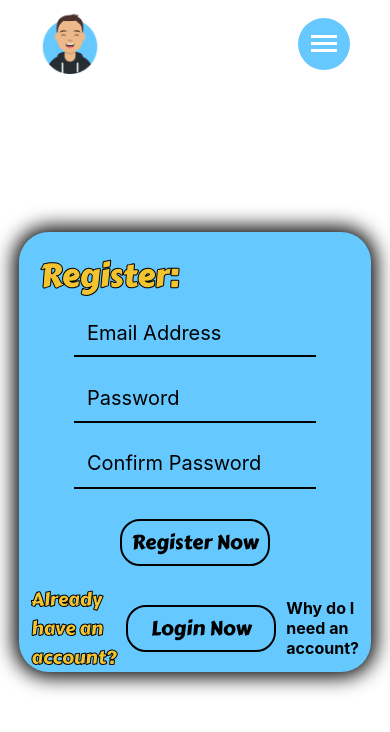
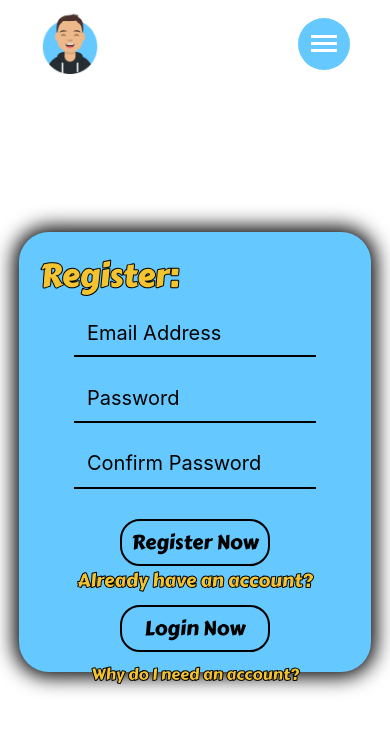
Before and after one commit to BlazingIsFire/andrews-webpage, a React (Create React App) app in the folder client/: page /register in a window 390 px wide. Shown: the top 732 px of the page. Built offline with nearby package versions, Linux system fonts and the light colour scheme; no server answers.

Commit message:
Added styling for information modal and mobile device support.

```diff
--- a/client/src/pages/RegisterPage.css
+++ b/client/src/pages/RegisterPage.css
@@ -13,7 +13,7 @@ Start of Register Page
     z-index: 1;
     height: 100%;
     width: 100%;
-    position: relative;
+    position: absolute;
     display: flex;
     justify-content: center;
     align-items: center;
@@ -249,6 +249,111 @@ Register Error Label
 }
 
 /*
+=============================
+Login Form route buttons
+=============================
+*/
+
+.login-page-box-route{
+    display: flex;
+    justify-content: center;
+    align-items: center;
+    flex-direction: row;
+    flex-wrap: wrap;
+    gap: 10px;
+}
+.login-page-box-route h3{
+    margin: 0;
+    color: #f3c430;
+    -webkit-text-stroke: 1px #000;
+    font-family: Carter One;
+}
+#login-page-route-btn{
+    width: 150px;
+    font-size: 20px;
+    padding: 6px;
+    font-family: Carter One;
+    background: transparent;
+    color: #000;
+    border: 2px solid #000;
+    border-radius: 20px;
+    transition: all .3s ease;
+    cursor: pointer;
+}
+#login-page-route-btn:hover{
+    scale: 1.1;
+    transform: rotate(4deg);
+    color: #000;
+    background: #f3c430;
+}
+.login-page-box-route h4{
+    margin: 0;
+    color: #f3c430;
+    -webkit-text-stroke: 1px #000;
+    font-family: Carter One;
+    cursor: pointer;
+    transition: all .2s ease;
+}
+.login-page-box-route h4:hover{
+    scale: 1.1;
+}
+
+/*
+===========================================================
+Start of information modal
+===========================================================
+*/
+.info-modal-container{
+    width: 100%;
+    height: 100%;
+    display: flex;
+    justify-content: center;
+    align-items: center;
+    position: fixed;
+    z-index: 2;
+    background-color: rgb(0, 0, 0, .5);
+}
+.info-modal-box{
+    width: 500px;
+    height: 300px;
+    display: flex;
+    align-items: center;
+    justify-content: center;
+    flex-direction: column;
+    border-radius: 10px;
+    box-shadow: 0 0 10px 0 #000;
+    background-color: #fff;
+}
+.info-modal-box h1{
+    color: #f3c430;
+    margin: 0;
+    text-align: center;
+    -webkit-text-stroke: 1px #000;
+    font-family: Carter One;
+}
+.info-modal-box p{
+    padding: 20px;
+    padding-top: 0;
+    padding-bottom: 0;
+    font-family: Russo One;
+    text-align: center;
+}
+.info-modal-box button{
+    padding: 1vh;
+    margin: 4px;
+    font-size: 16px;
+    font-family: Carter One;
+    border: 2px solid #000;
+    border-radius: 10px;
+    cursor: pointer;
+    transition: all .2s ease;
+}
+.info-modal-box button:hover{
+    scale: 1.1;
+    background-color: #ff0000;
+}
+
+/*
 ===========================================================
 @Media's for devices
 ===========================================================
@@ -258,4 +363,8 @@ Register Error Label
     .register-page-box{
         width: 80%;
     }
+    .info-modal-box{
+        width: 80%;
+        height: auto;
+    }
 }
```
